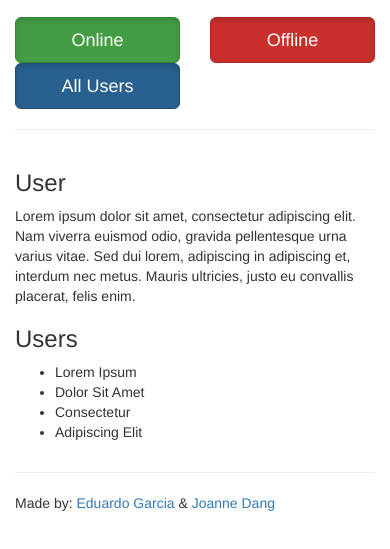
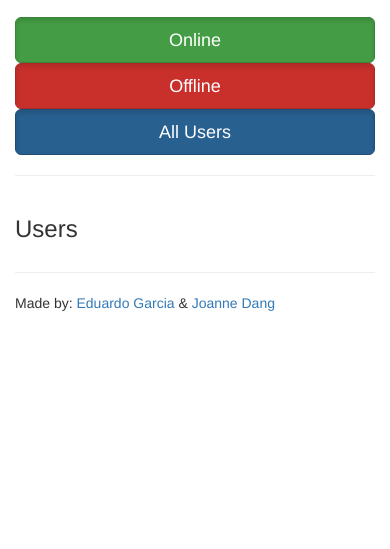
Before and after one commit to codebyjo/pairTwitchApp, a plain HTML site: page index.html in a window 390 px wide. Shown: the part 229-778 px from the top of the page. Drawn offline with nearby package versions, Linux system fonts and the light colour scheme.

Commit message:
change ids to classes

```diff
--- a/index.html
+++ b/index.html
@@ -1,9 +1,10 @@
+
 <!DOCTYPE html>
 <html lang="en">
   <head>
     <meta charset="utf-8">
-	<meta name="description" content="Pair Programming Twitch App for Free Code Camp Challenge">
-  	<meta name="codebyjo and egarcia8" content="Pair Twitch App">
+    <meta name="description" content="Pair Programming Twitch App for Free Code Camp Challenge">
+    <meta name="codebyjo and egarcia8" content="Pair Twitch App">
     <meta http-equiv="X-UA-Compatible" content="IE=edge">
     <meta name="viewport" content="width=device-width, initial-scale=1">
      <title>Pair Twitch App</title>
@@ -45,19 +46,19 @@
                 <h3 class="page-header">User Online Status</h3>
             </div>
 
-            <div class="col-sm-4 col-xs-6">
+            <div class="col-sm-4">
                 <a href="#">
                     <button type="button" class="btn btn-success btn-lg btn-block active onlineUsers">Online</button>
                 </a>
             </div>
 
-            <div class="col-sm-4 col-xs-6">
+            <div class="col-sm-4">
                 <a href="#">
                     <button type="button" class="btn btn-danger btn-lg btn-block active offlineUsers">Offline</button>
                 </a>
             </div>
 
-            <div class="col-sm-4 col-xs-6">
+            <div class="col-sm-4">
                 <a href="#">
                     <button type="button" class="btn btn-primary btn-lg btn-block active allUsers">All Users</button>
                 </a>
@@ -71,22 +72,10 @@
         <!-- Portfolio Item Row -->
         <div class="row">
 
-        <section class="online"></section>
-        <section class="offline"></section>
-        <section class="notFound"></section>
-
 
             <div class="col-md-6 #">
-                <h3>User</h3>
+                <h3>Users</h3>
                 <div class="streaming"></div>
-                <p>Lorem ipsum dolor sit amet, consectetur adipiscing elit. Nam viverra euismod odio, gravida pellentesque urna varius vitae. Sed dui lorem, adipiscing in adipiscing et, interdum nec metus. Mauris ultricies, justo eu convallis placerat, felis enim.</p>
-                <h3>Users</h3>
-                <ul>
-                    <li>Lorem Ipsum</li>
-                    <li>Dolor Sit Amet</li>
-                    <li>Consectetur</li>
-                    <li>Adipiscing Elit</li>
-                </ul>
             </div>
 
         </div>
```
